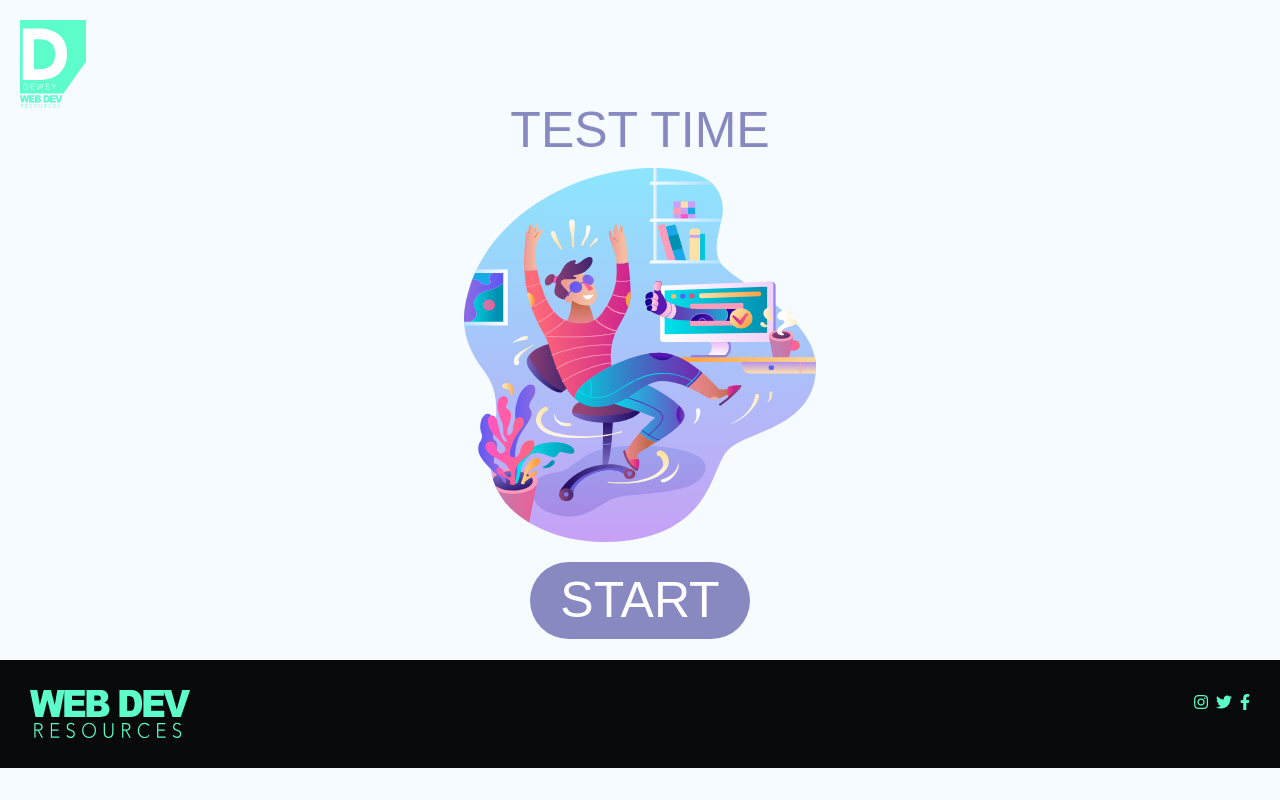
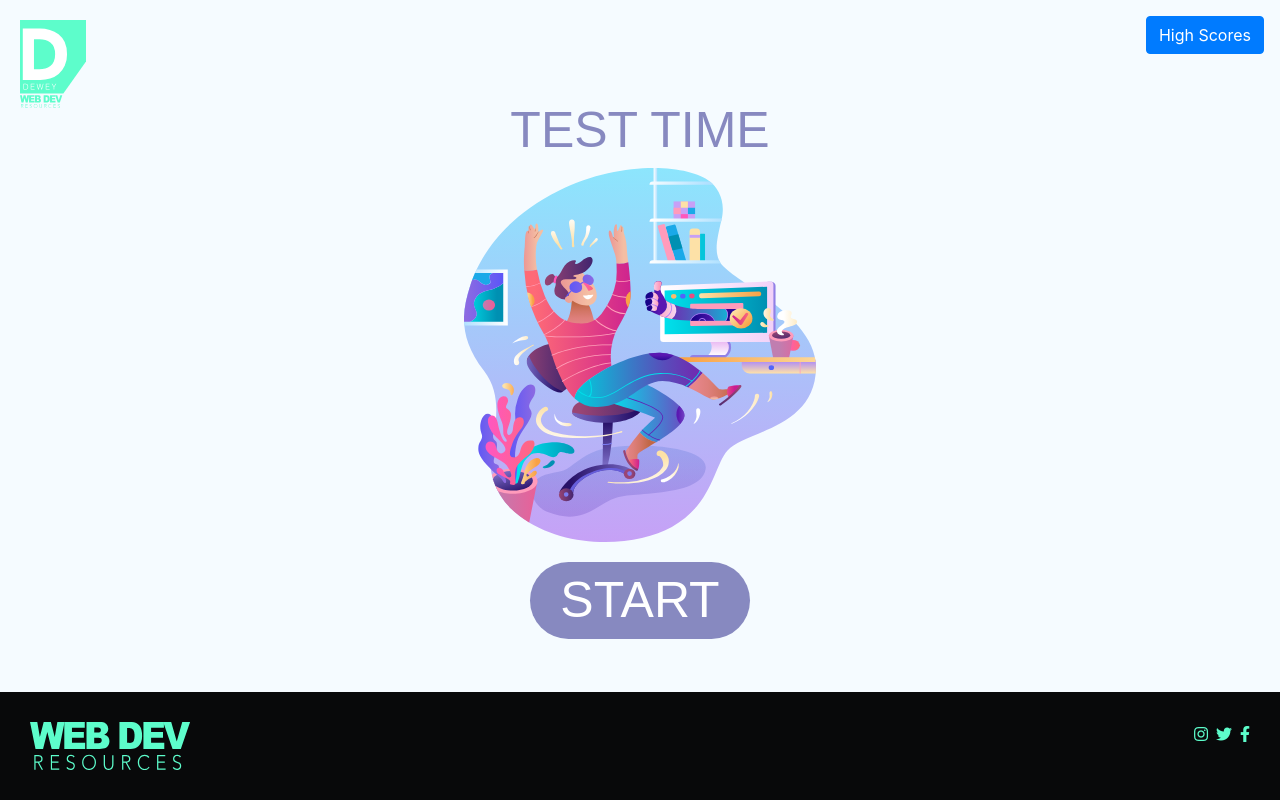
Before and after one commit to joeyr1984/Trivia-game, a plain HTML site: page trivia.html in a window 1280 px wide. Drawn offline with nearby package versions, Linux system fonts and the light colour scheme; a web font is replaced by a local one.

Commit message:
fixing html css and adding functionality for see high scores

```diff
--- a/trivia.css
+++ b/trivia.css
@@ -39,10 +39,14 @@ cursor: pointer;
 button:hover {
     background-color: #A3A8E5;
 }
-footer {
+.footer {
     background-color: #08090A;
     padding: 30px;
+    position: absolute;
+    bottom: 0;
+    width: 100%;
 }
+
 #footer-logo{
 width: 10rem;
 }
--- a/trivia.html
+++ b/trivia.html
@@ -24,14 +24,21 @@
 </head>
 
 <body>
-    <div>
+
+    <header>
         <div class="row">
             <div class="col-md-4" id="top">
                 <a href="./trivia.html"><img src="./images/logo.svg" alt="Corperate logo for Dewey online resources"
                         id="logo-top"></a>
             </div>
+            <div class="col-md-4 offset-md-4">
+                <button class="btn btn-primary float-right mt-3 mr-3" id="view-high-scores">High Scores</button>
             </div>
-        <main>
+        </div>
+    </header>
+
+
+    <main class="row">
         <div class="col-12" id="main">
             <section id="start">
                 <div>
@@ -64,8 +71,7 @@
                 </div>
                 <form class="form-inline">
                     <label for="user-name" class="mr-sm-2">Enter Your Name</label>
-                        <input type="text" class="form-control mb-2 mr-sm-2" id="user-name"
-                            placeholder="Jane Doe">
+                    <input type="text" class="form-control mb-2 mr-sm-2" id="user-name" placeholder="Jane Doe">
                     <button type="submit" class="btn btn-primary mb-2" id="save-score-button">Submit</button>
                 </form>
             </section>
@@ -73,16 +79,13 @@
 
     </main>
     </div>
-    <footer>
+    <footer class="footer">
         <div class="row">
             <div class="col-md-4">
                 <a href="./trivia.html"><img src="images/footer-logo.svg" alt="corperate-logo for dewey"
                         id="footer-logo"></a>
             </div>
-            <div class="col-md-4" id="footer">
-
-            </div>
-            <div class="col-md-4" id="footer">
+            <div class="col-md-4 offset-md-4">
                 <ul class="d-flex list-inline justify-content-end">
                     <li class="list-inline-item">
                         <a class="footer-link" ref="" target="_blank" aria-label="Instagram">
```
Lines whose indentation alone changed are shown as unchanged.
